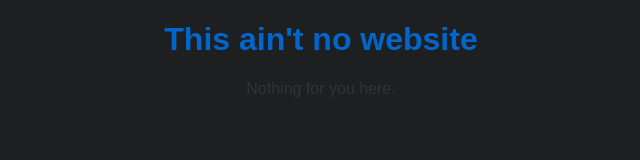
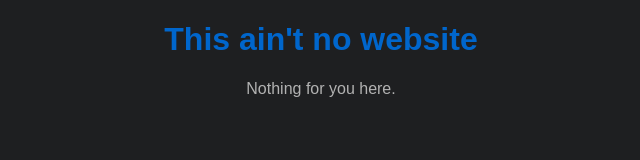
Before and after one commit to FjakaLife/fjaka-dev, a plain HTML site: page index.html in a window 1280 px wide. Shown: the whole page, without its empty margins (319-959 px from the left). Drawn offline with Linux system fonts and the light colour scheme.

Commit message:
Body Text Color

```diff
--- a/style.css
+++ b/style.css
@@ -3,7 +3,7 @@ body {
     margin: 0;
     padding: 0;
     background-color: #1e1f21;
-    color: #333;
+    color: #b2b2b2;
 }
 h1 {
     text-align: center;
```
